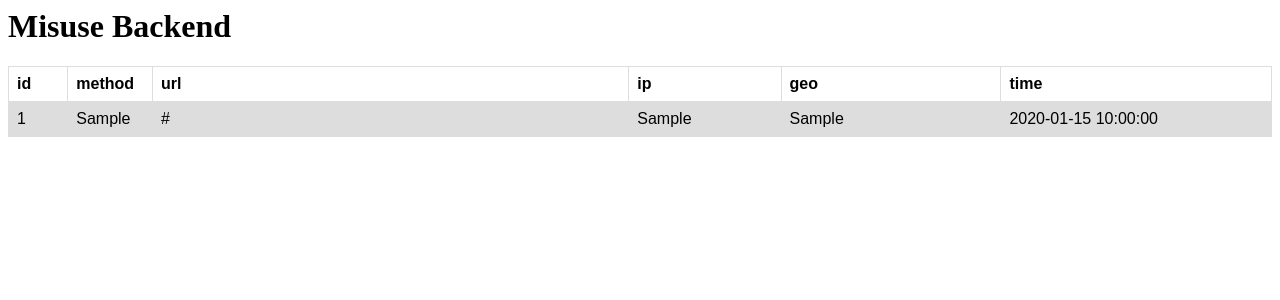
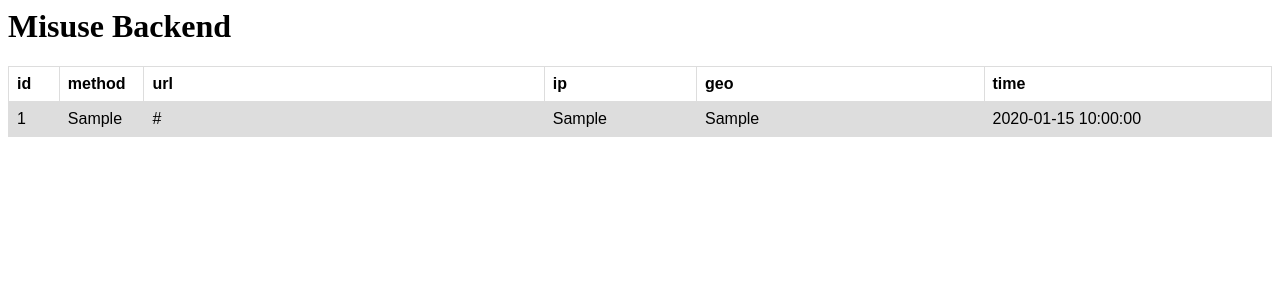
Before and after one commit to tc-imba/misuse-backend, a FastAPI app: page / in a window 1280 px wide. Shown: the top 300 px of the page. Run offline with FastAPI, Linux system fonts and the light colour scheme; tables that the repository leaves empty hold one stand-in row (values such as "Sample post").

```diff
--- a/templates/index.html
+++ b/templates/index.html
@@ -27,12 +27,12 @@
 <h1>Misuse Backend</h1>
 <table>
     <tr>
-        <th style="width:5ex">id</th>
+        <th style="width:4ex">id</th>
         <th style="width:8ex">method</th>
         <th>url</th>
         <th style="width:16ex">ip</th>
-        <th style="width:24ex">geo</th>
-        <th style="width:30ex">time</th>
+        <th style="width:32ex">geo</th>
+        <th style="width:32ex">time</th>
     </tr>
     {% for row in data %}
     <tr>
```
